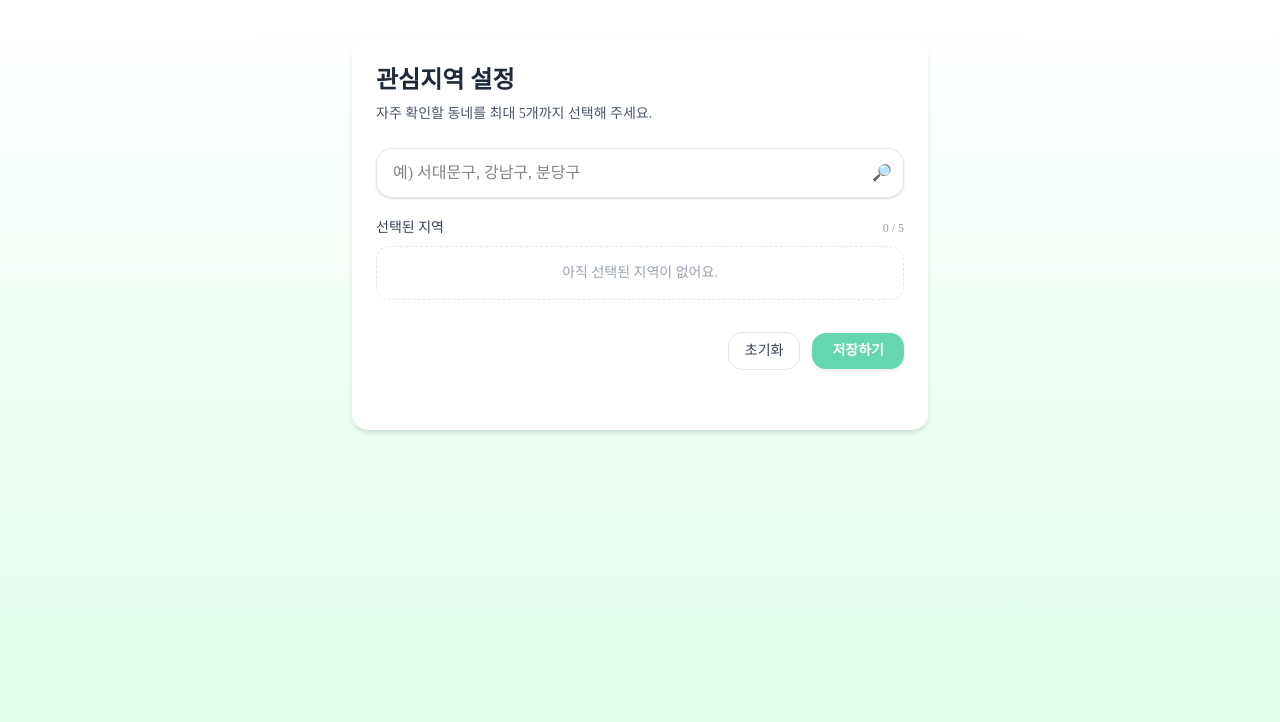
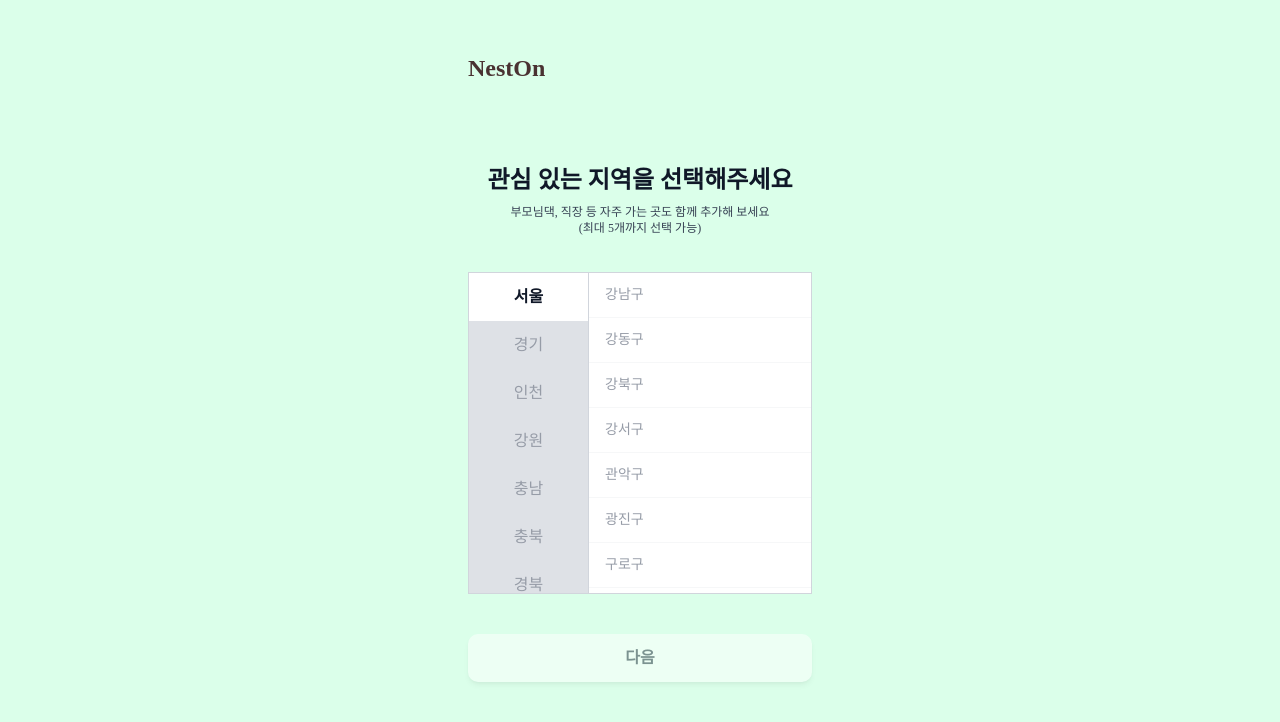
Before and after one commit to Likelion-Yonsei-13th/13-HACKATHON-FRONTEND-Pawsitive, a Next.js app: page /interest-areas in a window 1280 px wide. Shown: the top 722 px of the page. Built offline with nearby package versions, Linux system fonts and the light colour scheme.

Commit message:
feat/관심지역 페이지 선택 창 구현

```diff
--- a/src/app/(pages)/interest-areas/page.tsx
+++ b/src/app/(pages)/interest-areas/page.tsx
@@ -1,302 +1,221 @@
-// app/interest-areas/page.tsx
+// app/interest-areas/list/page.tsx
 "use client";
 
-import { useEffect, useMemo, useRef, useState } from "react";
+import { useMemo, useState } from "react";
 import { useRouter } from "next/navigation";
 
-// 저장 키(로컬)
-const LS_KEY = "neston_interest_areas_v1";
-const MAX_SELECT = 5;
+// 로컬스토리지로 임시 구현
+const LS_KEY = "neston_interest_district_v1";
+const NEXT_ROUTE = "/";
+const MAX_SELECT = 5; // 최대 5개까지만 선택하도록 함
 
-// ✅ 예시 데이터: 서울 일부 + 수도권. 필요 지역을 계속 추가하세요.
-//   실제 서비스에선 서버에서 지역 목록을 내려받는 걸 권장합니다.
-const REGIONS = [
-  "서울특별시 종로구",
-  "서울특별시 중구",
-  "서울특별시 용산구",
-  "서울특별시 성동구",
-  "서울특별시 광진구",
-  "서울특별시 동대문구",
-  "서울특별시 중랑구",
-  "서울특별시 성북구",
-  "서울특별시 강북구",
-  "서울특별시 도봉구",
-  "서울특별시 노원구",
-  "서울특별시 은평구",
-  "서울특별시 서대문구",
-  "서울특별시 마포구",
-  "서울특별시 양천구",
-  "서울특별시 강서구",
-  "서울특별시 구로구",
-  "서울특별시 금천구",
-  "서울특별시 영등포구",
-  "서울특별시 동작구",
-  "서울특별시 관악구",
-  "서울특별시 서초구",
-  "서울특별시 강남구",
-  "서울특별시 송파구",
-  "서울특별시 강동구",
-  "경기도 고양시 덕양구",
-  "경기도 고양시 일산동구",
-  "경기도 고양시 일산서구",
-  "경기도 성남시 분당구",
-  "경기도 성남시 수정구",
-  "경기도 성남시 중원구",
-  "인천광역시 연수구",
-  "인천광역시 남동구",
-  "인천광역시 미추홀구",
+// 지역 더미 데이터
+const PROVINCES: Record<string, string[]> = {
+  서울: [
+    "강남구",
+    "강동구",
+    "강북구",
+    "강서구",
+    "관악구",
+    "광진구",
+    "구로구",
+    "금천구",
+    "노원구",
+    "도봉구",
+    "동대문구",
+    "동작구",
+    "마포구",
+    "서대문구",
+    "서초구",
+    "성동구",
+    "성북구",
+    "송파구",
+    "양천구",
+    "영등포구",
+    "용산구",
+    "은평구",
+    "종로구",
+    "중구",
+    "중랑구",
+  ],
+  경기: ["성남시 분당구", "용인시 수지구", "고양시 일산동구", "수원시 영통구"],
+  인천: ["연수구", "남동구", "미추홀구", "부평구"],
+  강원: ["춘천시", "원주시", "강릉시"],
+  충남: ["천안시", "아산시"],
+  충북: ["청주시", "충주시"],
+  경북: ["포항시", "경주시"],
+  경남: ["창원시", "김해시"],
+};
+
+const PROVINCE_ORDER = [
+  "서울",
+  "경기",
+  "인천",
+  "강원",
+  "충남",
+  "충북",
+  "경북",
+  "경남",
 ];
 
-export default function InterestAreasPage() {
+// 선택 항목 타입
+type Picked = { province: string; district: string };
+
+export default function InterestAreasListPage() {
   const router = useRouter();
-  const [query, setQuery] = useState("");
-  const [selected, setSelected] = useState<string[]>([]);
-  const [open, setOpen] = useState(false);
-  const [saving, setSaving] = useState(false);
-  const [msg, setMsg] = useState<string | null>(null);
+  const [province, setProvince] = useState<string>("서울");
+  const [selected, setSelected] = useState<Picked[]>([]); // 복수 선택 가능
+  const [success, setSuccess] = useState(false); //다음 -> 완료화면 전환
 
-  const inputRef = useRef<HTMLInputElement>(null);
-  const popRef = useRef<HTMLDivElement>(null);
+  const districts = PROVINCES[province] ?? [];
 
-  // 기존 저장값 로드
-  useEffect(() => {
-    try {
-      const raw = localStorage.getItem(LS_KEY);
-      if (raw) {
-        const arr = JSON.parse(raw);
-        if (Array.isArray(arr)) setSelected(arr.slice(0, MAX_SELECT));
-      }
-    } catch {}
-  }, []);
+  const selectedCountByProvince = useMemo(() => {
+    const m = new Map<string, number>();
+    selected.forEach((s) => m.set(s.province, (m.get(s.province) || 0) + 1));
+    return m;
+  }, [selected]);
 
-  // 외부 클릭 시 제안 닫기
-  useEffect(() => {
-    function onDocClick(e: MouseEvent) {
-      const t = e.target as Node;
-      if (!popRef.current || !inputRef.current) return;
-      if (
-        !popRef.current.contains(t) &&
-        !inputRef.current.contains(t as Node)
-      ) {
-        setOpen(false);
-      }
-    }
-    document.addEventListener("mousedown", onDocClick);
-    return () => document.removeEventListener("mousedown", onDocClick);
-  }, []);
+  const isSelected = (prov: string, d: string) =>
+    selected.some((s) => s.province === prov && s.district === d);
 
-  const filtered = useMemo(() => {
-    const q = query.trim();
-    if (!q) return REGIONS.slice(0, 10);
-    const lower = q.toLowerCase();
-    const list = REGIONS.filter((r) => r.toLowerCase().includes(lower));
-    return list.slice(0, 12);
-  }, [query]);
-
-  const canAddMore = selected.length < MAX_SELECT;
-
-  function addArea(area: string) {
-    if (selected.includes(area)) {
-      setMsg("이미 선택된 지역이에요.");
+  const toggleDistrict = (prov: string, d: string) => {
+    const exists = isSelected(prov, d);
+    if (exists) {
+      setSelected((prev) =>
+        prev.filter((s) => !(s.province === prov && s.district === d))
+      );
       return;
     }
-    if (!canAddMore) {
-      setMsg(`최대 ${MAX_SELECT}개까지 선택할 수 있어요.`);
-      return;
+    if (selected.length >= MAX_SELECT) return; // 최대 개수 5개로 제한
+    setSelected((prev) => [...prev, { province: prov, district: d }]);
+  };
+
+  const handleNext = () => {
+    if (!success) {
+      if (selected.length === 0) return;
+      const payload = {
+        list: selected, // [{ province, district }]
+        districts: selected.map((s) => s.district), // 구 이름만 필요할 때
+        ts: Date.now(),
+      };
+      try {
+        localStorage.setItem(LS_KEY, JSON.stringify(payload));
+      } catch {}
+      setSuccess(true); // 완료 화면 전환 부분
+    } else {
+      router.replace(NEXT_ROUTE);
     }
-    setSelected((prev) => [...prev, area]);
-    setQuery("");
-    setOpen(false);
-    setMsg(null);
-    inputRef.current?.focus();
+  };
+
+  // 완료 화면
+  if (success) {
+    return (
+      <div className="min-h-dvh w-full bg-[#DBFFEA] flex justify-center px-4 py-8">
+        <div className="w-full max-w-sm flex flex-col rounded-[24px] border border-[#cdeedd] bg-[#DBFFEA] p-6 shadow-[0_4px_0_#c7d7cf]">
+          <div className="text-xl font-semibold text-emerald-900">NestOn</div>
+
+          <div className="mt-10">
+            <h2 className="text-xl font-extrabold text-gray-900">
+              지역 추가가 완료되었습니다.
+            </h2>
+            <p className="mt-3 text-sm leading-6 text-gray-700">
+              추후 ‘나의 지역 &gt; 지역 추가하기’에서
+              <br />
+              지역 변경이 가능합니다
+            </p>
+          </div>
+
+          <button
+            onClick={handleNext}
+            className="mt-auto w-full rounded-xl bg-white py-3 text-base font-semibold text-gray-800 shadow active:translate-y-[1px]"
+          >
+            다음
+          </button>
+        </div>
+      </div>
+    );
   }
 
-  function removeArea(area: string) {
-    setSelected((prev) => prev.filter((x) => x !== area));
-    setMsg(null);
-  }
-
-  function handleKeyDown(e: React.KeyboardEvent<HTMLInputElement>) {
-    if (e.key === "Enter") {
-      e.preventDefault();
-      if (filtered[0]) addArea(filtered[0]);
-    }
-  }
-
-  async function onSave() {
-    try {
-      setSaving(true);
-      // 로컬 저장
-      localStorage.setItem(LS_KEY, JSON.stringify(selected));
-
-      // (옵션) 서버에도 저장하고 싶다면 API를 구현 후 아래 주석 해제하세요.
-      // await fetch("/api/user/interest-areas", {
-      //   method: "POST",
-      //   headers: { "Content-Type": "application/json" },
-      //   body: JSON.stringify({ areas: selected }),
-      // });
-
-      setMsg("저장됐습니다.");
-      // 저장 후 홈으로
-      setTimeout(() => router.replace("/"), 350);
-    } catch (e) {
-      setMsg("저장 중 오류가 발생했습니다. 잠시 후 다시 시도해 주세요.");
-    } finally {
-      setSaving(false);
-    }
-  }
-
-  function onReset() {
-    setSelected([]);
-    setMsg(null);
-    inputRef.current?.focus();
-  }
-
+  // 지역 선택 화면
   return (
-    <div className="min-h-dvh w-full flex items-start justify-center bg-[linear-gradient(180deg,_#fff_0%,_#DBFFEA_100%)] px-5 py-10">
-      <div className="w-full max-w-xl rounded-2xl bg-white p-6 shadow-md">
-        <h1 className="text-2xl font-bold text-gray-800">관심지역 설정</h1>
-        <p className="mt-2 text-sm text-gray-600">
-          자주 확인할 동네를 최대 {MAX_SELECT}개까지 선택해 주세요.
-        </p>
-
-        {/* 입력 */}
-        <div className="mt-6">
-          <label htmlFor="area" className="sr-only">
-            지역 검색
-          </label>
-          <div className="relative">
-            <input
-              id="area"
-              ref={inputRef}
-              value={query}
-              onChange={(e) => {
-                setQuery(e.target.value);
-                setOpen(true);
-              }}
-              onFocus={() => setOpen(true)}
-              onKeyDown={handleKeyDown}
-              placeholder="예) 서대문구, 강남구, 분당구"
-              className="w-full rounded-2xl border border-gray-200 bg-white py-3 pl-4 pr-10 outline-none shadow-sm focus:border-emerald-400 focus:ring-2 focus:ring-emerald-200"
-            />
-            {/* 검색 아이콘 (장식) */}
-            <div className="pointer-events-none absolute right-3 top-1/2 -translate-y-1/2 select-none">
-              🔎
-            </div>
-
-            {/* 제안 목록 */}
-            {open && (
-              <div
-                ref={popRef}
-                className="absolute z-10 mt-2 max-h-60 w-full overflow-auto rounded-xl border border-gray-100 bg-white p-1 shadow-lg"
-              >
-                {filtered.length === 0 && (
-                  <div className="px-3 py-2 text-sm text-gray-500">
-                    검색 결과가 없어요.
-                  </div>
-                )}
-                {filtered.map((area) => (
-                  <button
-                    key={area}
-                    type="button"
-                    className="flex w-full items-center justify-between gap-3 rounded-lg px-3 py-2 text-left text-sm hover:bg-gray-50"
-                    onClick={() => addArea(area)}
-                  >
-                    <span>{area}</span>
-                    <span className="text-xs text-gray-400">추가</span>
-                  </button>
-                ))}
-              </div>
-            )}
+    <div className="min-h-dvh w-full bg-[#DBFFEA] flex justify-center px-4 py-8">
+      <div className="w-full max-w-sm p-5">
+        {/* 상단 */}
+        <div className="flex items-center justify-between">
+          <div className="text-2xl font-semibold text-mainBrown pb-10">
+            NestOn
           </div>
         </div>
 
-        {/* 선택된 지역 */}
-        <div className="mt-5">
-          <div className="mb-2 flex items-center justify-between">
-            <span className="text-sm text-gray-700">선택된 지역</span>
-            <span className="text-xs text-gray-400">
-              {selected.length} / {MAX_SELECT}
-            </span>
+        <h1 className="mt-10 text-2xl font-bold text-gray-900 text-center">
+          관심 있는 지역을 선택해주세요
+        </h1>
+        <p className="text-xs text-gray-700 text-center pt-2">
+          부모님댁, 직장 등 자주 가는 곳도 함께 추가해 보세요
+          <br />
+          (최대 5개까지 선택 가능)
+        </p>
+
+        {/* 리스트 박스 */}
+        <div className="mt-9 grid grid-cols-[120px_1fr] border-1 border-gray-300 overflow-hidden bg-white">
+          {/* 좌측: 시/도 */}
+          <div className="max-h-80 overflow-auto border-r border-gray-300">
+            {PROVINCE_ORDER.map((p) => {
+              const current = p === province;
+              const count = selectedCountByProvince.get(p) || 0;
+              return (
+                <button
+                  key={p}
+                  type="button"
+                  onClick={() => setProvince(p)}
+                  className={`relative block w-full px-3 py-3 text-center text-md ${
+                    current
+                      ? "bg-white text-gray-900 font-semibold"
+                      : "bg-gray-300 text-gray-500 font-light opacity-70"
+                  }`}
+                >
+                  {p}
+                  {count > 0 && (
+                    <span className="absolute right-3 top-1/2 -translate-y-1/2 rounded-full bg-emerald-100 px-2 py-0.5 text-xs text-emerald-700">
+                      {count}
+                    </span>
+                  )}
+                </button>
+              );
+            })}
           </div>
-          {selected.length === 0 ? (
-            <div className="rounded-xl border border-dashed border-gray-200 p-4 text-center text-sm text-gray-400">
-              아직 선택된 지역이 없어요.
-            </div>
-          ) : (
-            <div className="flex flex-wrap gap-2">
-              {selected.map((area) => (
-                <span
-                  key={area}
-                  className="inline-flex items-center gap-2 rounded-full border border-emerald-200 bg-emerald-50 px-3 py-1 text-sm text-emerald-700"
+
+          {/* 우측: 구/시 (토글 복수 선택)*/}
+          <div className="max-h-80 overflow-auto">
+            {districts.map((d) => {
+              const sel = isSelected(province, d);
+              return (
+                <button
+                  key={d}
+                  type="button"
+                  onClick={() => toggleDistrict(province, d)}
+                  className={`block w-full px-4 py-3 text-left text-sm border-b last:border-b-0 border-gray-100 ${
+                    sel
+                      ? "bg-white text-gray-900 font-semibold"
+                      : "bg-white text-gray-500 font-light opacity-70"
+                  }`}
                 >
-                  {area}
-                  <button
-                    type="button"
-                    aria-label={`${area} 삭제`}
-                    className="rounded-full bg-emerald-100 px-2 py-0.5 text-emerald-700 hover:bg-emerald-200"
-                    onClick={() => removeArea(area)}
-                  >
-                    ×
-                  </button>
-                </span>
-              ))}
-            </div>
-          )}
+                  {d}
+                </button>
+              );
+            })}
+          </div>
         </div>
 
-        {/* 액션 */}
-        <div className="mt-8 flex items-center justify-end gap-3">
-          <button
-            type="button"
-            onClick={onReset}
-            className="rounded-xl border border-gray-200 bg-white px-4 py-2 text-sm font-medium text-gray-700 hover:bg-gray-50"
-          >
-            초기화
-          </button>
-          <button
-            type="button"
-            disabled={saving || selected.length === 0}
-            onClick={onSave}
-            className="rounded-xl bg-emerald-500 px-5 py-2 text-sm font-semibold text-white shadow-md hover:bg-emerald-600 disabled:cursor-not-allowed disabled:opacity-60"
-          >
-            {saving ? "저장 중..." : "저장하기"}
-          </button>
-        </div>
-
-        {/* 안내 메시지 */}
-        <div className="mt-4 min-h-[1.25rem] text-sm" aria-live="polite">
-          {msg && <p className="text-emerald-700">{msg}</p>}
-        </div>
-
-        {/* 접근성용 숨김 라벨 유틸 */}
-        <style jsx global>{`
-          .sr-only {
-            position: absolute;
-            width: 1px;
-            height: 1px;
-            padding: 0;
-            margin: -1px;
-            overflow: hidden;
-            clip: rect(0, 0, 0, 0);
-            white-space: nowrap;
-            border: 0;
-          }
-        `}</style>
+        {/* 다음 버튼 */}
+        <button
+          onClick={handleNext}
+          disabled={selected.length === 0}
+          className="mt-10 w-full rounded-[10px] bg-white py-3 text-base font-semibold text-gray-800 shadow-md disabled:opacity-50 disabled:cursor-not-allowed"
+        >
+          다음
+        </button>
       </div>
     </div>
   );
 }
-
-/*
-옵션) 서버 저장 API 예시 (app/api/user/interest-areas/route.ts)
-
-import { NextRequest, NextResponse } from "next/server";
-
-export async function POST(req: NextRequest) {
-  const { areas } = await req.json();
-  // TODO: 사용자 인증 정보를 바탕으로 DB에 저장하세요.
-  // ex) await db.user.update({ where: { id: userId }, data: { interestAreas: areas } });
-  return NextResponse.json({ ok: true });
-}
-*/
```
